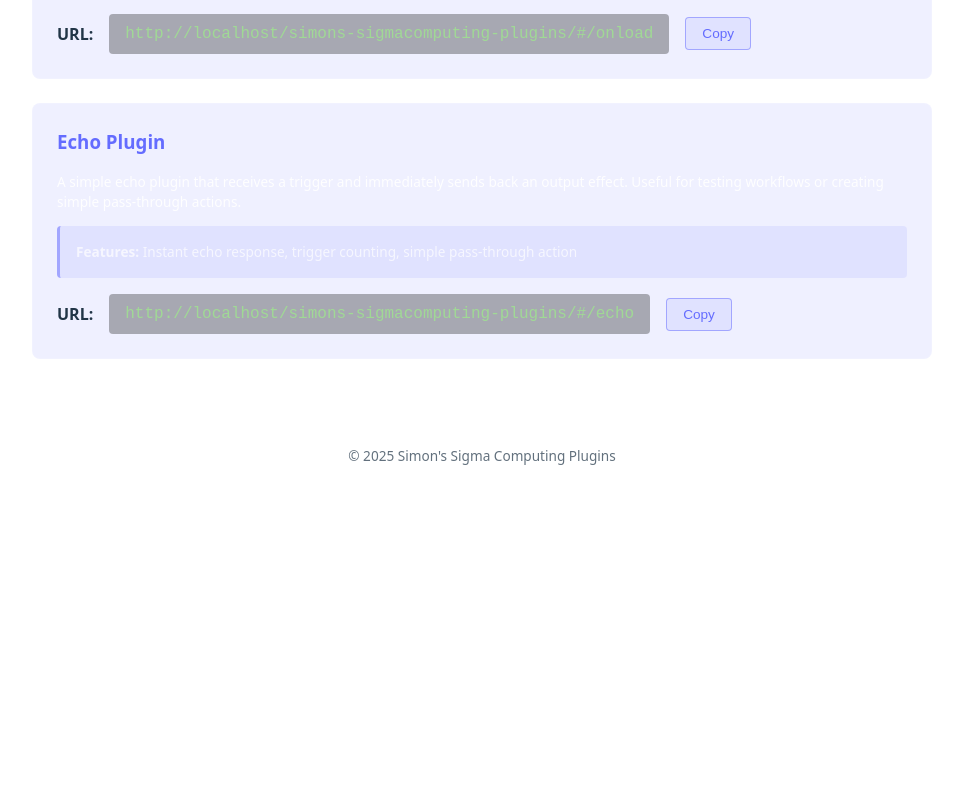
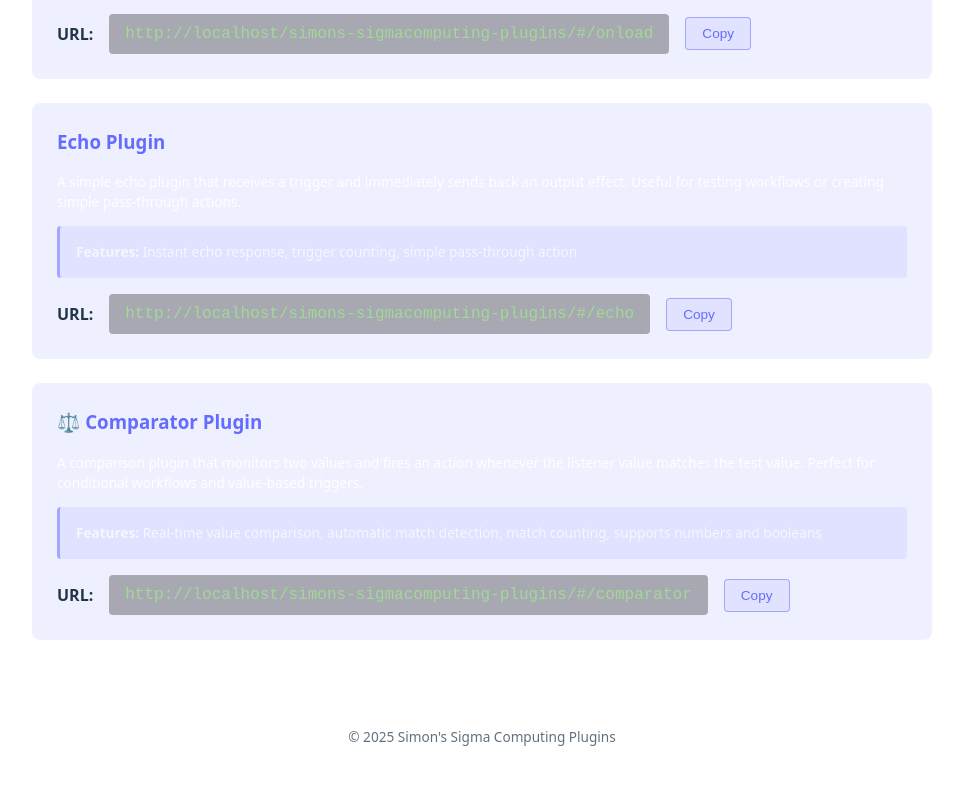
Before and after one commit to slequar/simons-sigmacomputing-plugins, a React (Vite) app: page / in a window 1280 px wide. Shown: the part 756-1541 px from the top of the page, without its empty margins (158-1121 px from the left). Before the commit the page ends 1260 px from the top, so only its background shows below. Built offline with nearby package versions, Linux system fonts and the light colour scheme.

Commit message:
Add Comparator plugin (#2)
* Update README to include Echo plugin

* Add Comparator plugin that fires action when listener matches test value

```diff
--- a/src/App.tsx
+++ b/src/App.tsx
@@ -2,6 +2,7 @@ import { HashRouter as Router, Routes, Route } from "react-router-dom";
 import Clock from "./plugins/clock";
 import OnLoad from "./plugins/onLoad";
 import Echo from "./plugins/echo";
+import Comparator from "./plugins/comparator";
 import Landing from "./pages/Landing";
 
 function App() {
@@ -12,6 +13,7 @@ function App() {
         <Route path="/clock" element={<Clock />} />
         <Route path="/onload" element={<OnLoad />} />
         <Route path="/echo" element={<Echo />} />
+        <Route path="/comparator" element={<Comparator />} />
       </Routes>
     </Router>
   );
--- a/src/pages/Landing.tsx
+++ b/src/pages/Landing.tsx
@@ -15,6 +15,7 @@ export default function Landing() {
   const clockUrl = `${window.location.origin}/simons-sigmacomputing-plugins/#/clock`;
   const onloadUrl = `${window.location.origin}/simons-sigmacomputing-plugins/#/onload`;
   const echoUrl = `${window.location.origin}/simons-sigmacomputing-plugins/#/echo`;
+  const comparatorUrl = `${window.location.origin}/simons-sigmacomputing-plugins/#/comparator`;
 
   return (
     <div style={landingStyles.container}>
@@ -115,6 +116,32 @@ export default function Landing() {
               </button>
             </div>
           </div>
+
+          <div style={landingStyles.pluginCard}>
+            <h3 style={landingStyles.pluginCardTitle}>⚖️ Comparator Plugin</h3>
+            <p style={landingStyles.pluginDescription}>
+              A comparison plugin that monitors two values and fires an action
+              whenever the listener value matches the test value. Perfect for
+              conditional workflows and value-based triggers.
+            </p>
+            <p style={landingStyles.pluginFeatures}>
+              <strong>Features:</strong> Real-time value comparison, automatic
+              match detection, match counting, supports numbers and booleans
+            </p>
+            <div style={landingStyles.urlContainer}>
+              <strong>URL:</strong>{" "}
+              <code style={landingStyles.pluginCode}>{comparatorUrl}</code>
+              <button
+                style={landingStyles.copyButton}
+                onClick={() => {
+                  copyToClipboard(comparatorUrl);
+                }}
+                title="Copy URL to clipboard"
+              >
+                {copiedUrl === comparatorUrl ? "✓ Copied!" : "Copy"}
+              </button>
+            </div>
+          </div>
         </section>
       </main>
       <footer style={landingStyles.footer}>
--- /dev/null
+++ b/src/plugins/comparator.tsx
@@ -0,0 +1,123 @@
+import { useEffect, useMemo, useState } from "react";
+import {
+  useConfig,
+  useEditorPanelConfig,
+  useActionTrigger,
+  useVariable,
+} from "@sigmacomputing/plugin";
+
+import type { ActualVariable } from "../types";
+import {
+  pluginContainerStyles,
+  pluginHeaderStyles,
+  pluginTitleStyles,
+  pluginContentStyles,
+  pluginStatusItemStyles,
+  pluginLabelStyles,
+  pluginValueStyles,
+  statusColors,
+} from "../styles/pluginStyles";
+
+interface ComparatorConfig {
+  testValue: string;
+  listenerValue: string;
+  onMatch: string;
+}
+
+function Comparator() {
+  const [isMatching, setIsMatching] = useState(false);
+  const [matchCount, setMatchCount] = useState(0);
+
+  useEditorPanelConfig([
+    {
+      type: "variable",
+      name: "testValue",
+      label: "Test Value",
+      allowedTypes: ["number", "boolean"],
+    },
+    {
+      type: "variable",
+      name: "listenerValue",
+      label: "Listener Value",
+      allowedTypes: ["number", "boolean"],
+    },
+    { type: "action-trigger", name: "onMatch", label: "On Match" },
+  ]);
+
+  const config: ComparatorConfig = useConfig() as ComparatorConfig;
+
+  // Set up action trigger (sending data out)
+  const fireMatch = useActionTrigger(config.onMatch);
+
+  // Extract variables
+  const [testValueVar] = useVariable(config.testValue);
+  const [listenerValueVar] = useVariable(config.listenerValue);
+
+  // Get the actual values
+  const testValue = useMemo(() => {
+    const value = testValueVar?.defaultValue as ActualVariable | undefined;
+    return value?.value;
+  }, [testValueVar]);
+
+  const listenerValue = useMemo(() => {
+    const value = listenerValueVar?.defaultValue as ActualVariable | undefined;
+    return value?.value;
+  }, [listenerValueVar]);
+
+  // Check for match and fire action
+  useEffect(() => {
+    const matches =
+      testValue !== null &&
+      listenerValue !== null &&
+      testValue === listenerValue;
+    setIsMatching(matches);
+
+    if (matches) {
+      setMatchCount((prev) => prev + 1);
+      fireMatch();
+    }
+  }, [testValue, listenerValue, fireMatch]);
+
+  return (
+    <div style={pluginContainerStyles}>
+      <div style={pluginHeaderStyles}>
+        <h2 style={pluginTitleStyles}>⚖️ Comparator Plugin</h2>
+      </div>
+      <div style={pluginContentStyles}>
+        <div style={pluginStatusItemStyles}>
+          <span style={pluginLabelStyles}>Status:</span>
+          <span
+            style={{
+              ...pluginValueStyles,
+              color: isMatching ? statusColors.running : statusColors.stopped,
+            }}
+          >
+            {isMatching ? "Matching" : "Not Matching"}
+          </span>
+        </div>
+        <div style={pluginStatusItemStyles}>
+          <span style={pluginLabelStyles}>Test Value:</span>
+          <span style={pluginValueStyles}>
+            {testValue !== null && testValue !== undefined
+              ? String(testValue)
+              : "—"}
+          </span>
+        </div>
+        <div style={pluginStatusItemStyles}>
+          <span style={pluginLabelStyles}>Listener Value:</span>
+          <span style={pluginValueStyles}>
+            {listenerValue !== null && listenerValue !== undefined
+              ? String(listenerValue)
+              : "—"}
+          </span>
+        </div>
+        <div style={pluginStatusItemStyles}>
+          <span style={pluginLabelStyles}>Matches Fired:</span>
+          <span style={pluginValueStyles}>{matchCount}</span>
+        </div>
+      </div>
+    </div>
+  );
+}
+
+export default Comparator;
```
Also changed, not shown: 1 other file (tests, documents, lock files or other folders).
